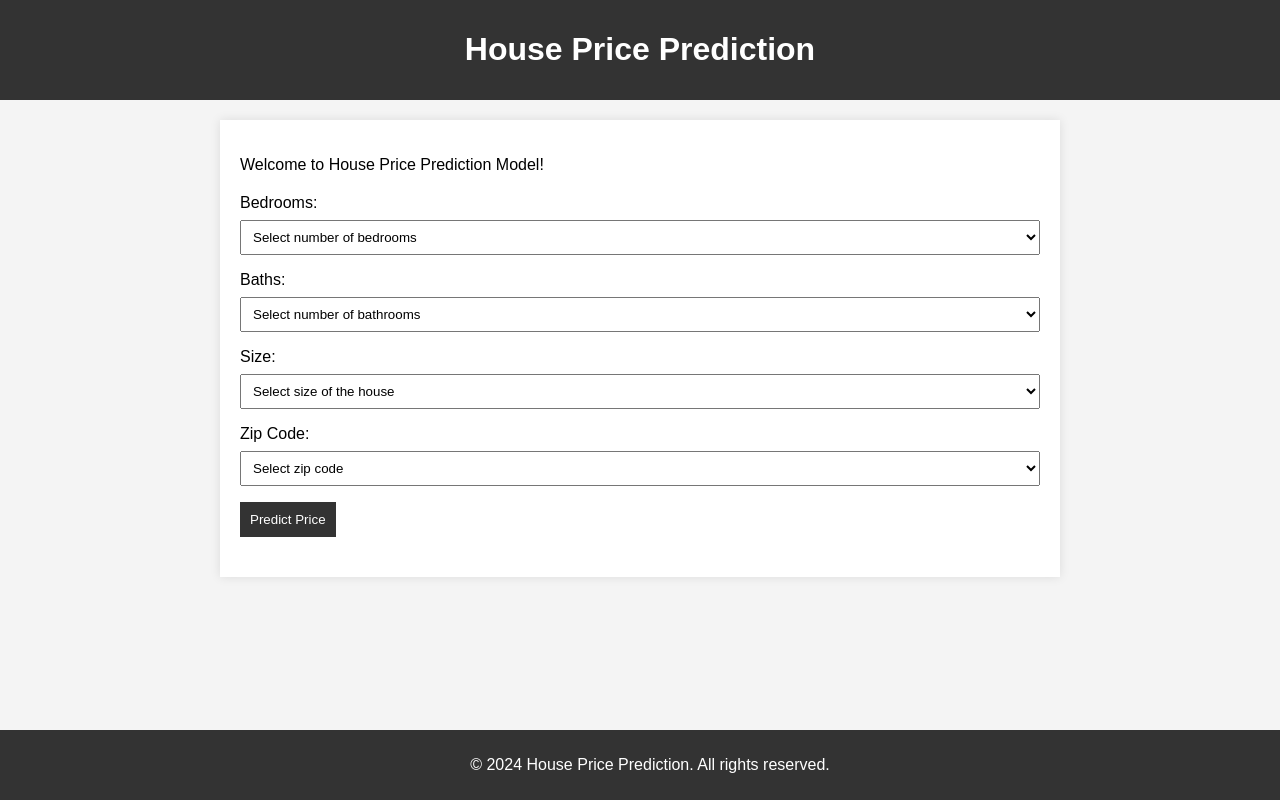
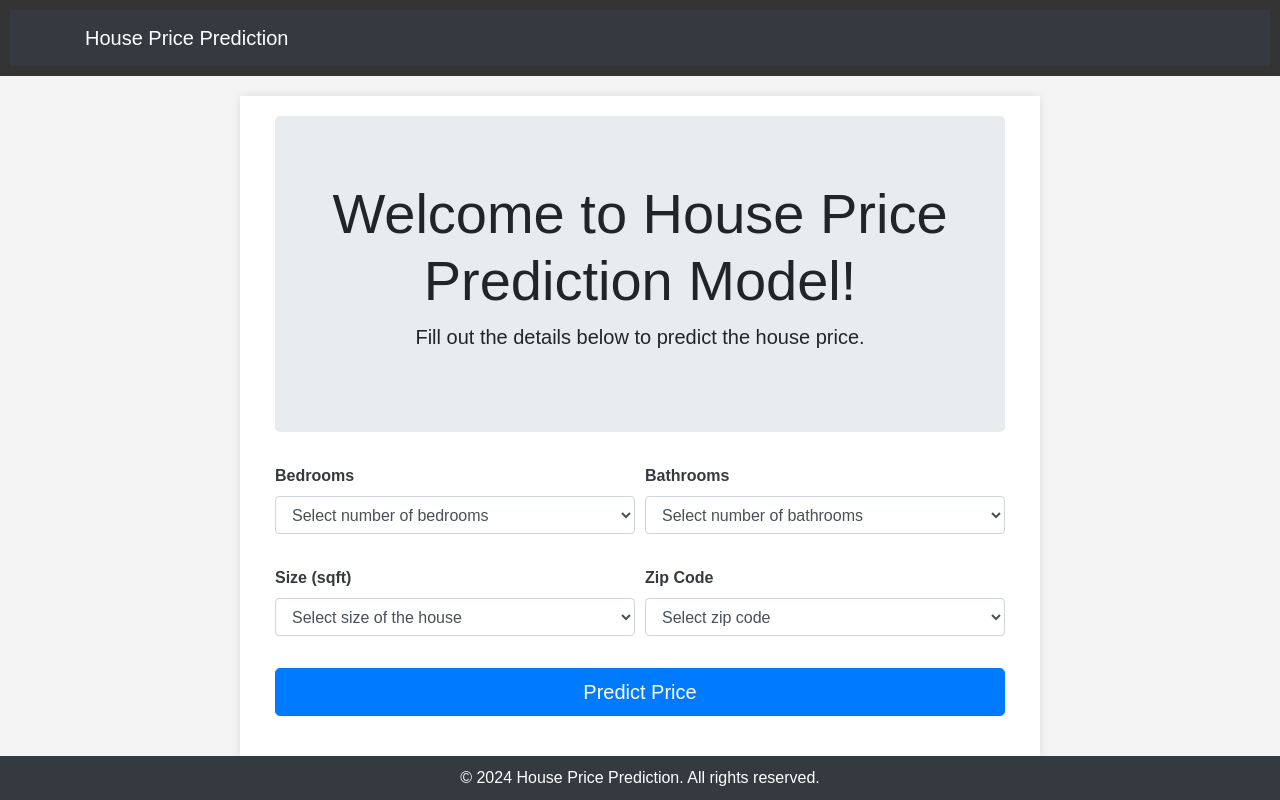
Before and after one commit to rahul5F1/House-Price-Prediction, a Python web app: template templates/index.html in a window 1280 px wide. Run offline with Jinja, Linux system fonts and the light colour scheme; the template is opened without the code that fills it, so the values that code supplies are empty; some libraries are stand-ins or nearby versions.

Commit message:
Update index.html

```diff
--- a/templates/index.html
+++ b/templates/index.html
@@ -4,60 +4,73 @@
     <meta charset="UTF-8">
     <meta name="viewport" content="width=device-width, initial-scale=1.0">
     <title>House Price Prediction</title>
+    <link href="https://stackpath.bootstrapcdn.com/bootstrap/4.5.2/css/bootstrap.min.css" rel="stylesheet">
     <link rel="stylesheet" href="{{ url_for('static', filename='style.css') }}">
 </head>
 <body>
     <header>
-        <h1>House Price Prediction</h1>
+        <nav class="navbar navbar-expand-lg navbar-dark bg-dark">
+            <div class="container">
+                <a class="navbar-brand" href="#">House Price Prediction</a>
+            </div>
+        </nav>
     </header>
     <main>
-        <p>Welcome to House Price Prediction Model!</p>
-
-        <!-- Form for input fields -->
-
+        <div class="container">
+            <div class="jumbotron text-center">
+                <h1 class="display-4">Welcome to House Price Prediction Model!</h1>
+                <p class="lead">Fill out the details below to predict the house price.</p>
+            </div>
             <form id="predictionForm">
-    <label for="beds">Bedrooms:</label>
-    <select id="beds" name="beds">
+                <div class="form-row">
+                    <div class="form-group col-md-6">
+                        <label for="beds" class="font-weight-bold text-dark">Bedrooms</label>
+                        <select id="beds" name="beds" class="form-control">
                             <option value="" disabled selected>Select number of bedrooms</option>
                             {% for bedroom in bedrooms %}
                                 <option value="{{ bedroom }}">{{ bedroom }}</option>
                             {% endfor %}
                         </select>
-
-    <label for="baths">Baths:</label>
-    <select id="baths" name="baths">
+                    </div>
+                    <div class="form-group col-md-6">
+                        <label for="baths" class="font-weight-bold text-dark">Bathrooms</label>
+                        <select id="baths" name="baths" class="form-control">
                             <option value="" disabled selected>Select number of bathrooms</option>
                             {% for bathroom in bathrooms %}
                                 <option value="{{ bathroom }}">{{ bathroom }}</option>
                             {% endfor %}
                         </select>
-
-    <label for="size">Size:</label>
-    <select id="size" name="size">
+                    </div>
+                </div>
+                <div class="form-row">
+                    <div class="form-group col-md-6">
+                        <label for="size" class="font-weight-bold text-dark">Size (sqft)</label>
+                        <select id="size" name="size" class="form-control">
                             <option value="" disabled selected>Select size of the house</option>
                             {% for house_size in sizes %}
-            <option value="{{ house_size }}">{{ house_size }} sqft</option>
+                                <option value="{{ house_size }}">{{ house_size }}</option>
                             {% endfor %}
                         </select>
-
-    <label for="zip_code">Zip Code:</label>
-    <select id="zip_code" name="zip_code">
+                    </div>
+                    <div class="form-group col-md-6">
+                        <label for="zip_code" class="font-weight-bold text-dark">Zip Code</label>
+                        <select id="zip_code" name="zip_code" class="form-control">
                             <option value="" disabled selected>Select zip code</option>
                             {% for zip_code in zip_codes %}
                                 <option value="{{ zip_code }}">{{ zip_code }}</option>
                             {% endfor %}
                         </select>
-
-    <!-- Predict Price button -->
-    <button type="button" onclick="sendData()">Predict Price</button>
-
-    <!-- Space for displaying predicted price -->
-    <div id="predictedPrice"></div>
+                    </div>
+                </div>
+                <button type="button" onclick="sendData()" class="btn btn-primary btn-lg btn-block">Predict Price</button>
             </form>
-
+            <div id="predictedPrice" class="mt-4 text-center text-dark font-weight-bold"></div>
+        </div>
     </main>
-    <footer>
-        <p>&copy; 2024 House Price Prediction. All rights reserved.</p>
+    <footer class="footer bg-dark text-white">
+        <div class="container text-center">
+            <span>&copy; 2024 House Price Prediction. All rights reserved.</span>
+        </div>
     </footer>
     <script src="{{ url_for('static', filename='script.js') }}"></script>
 </body>
```
Lines whose indentation alone changed are shown as unchanged.
